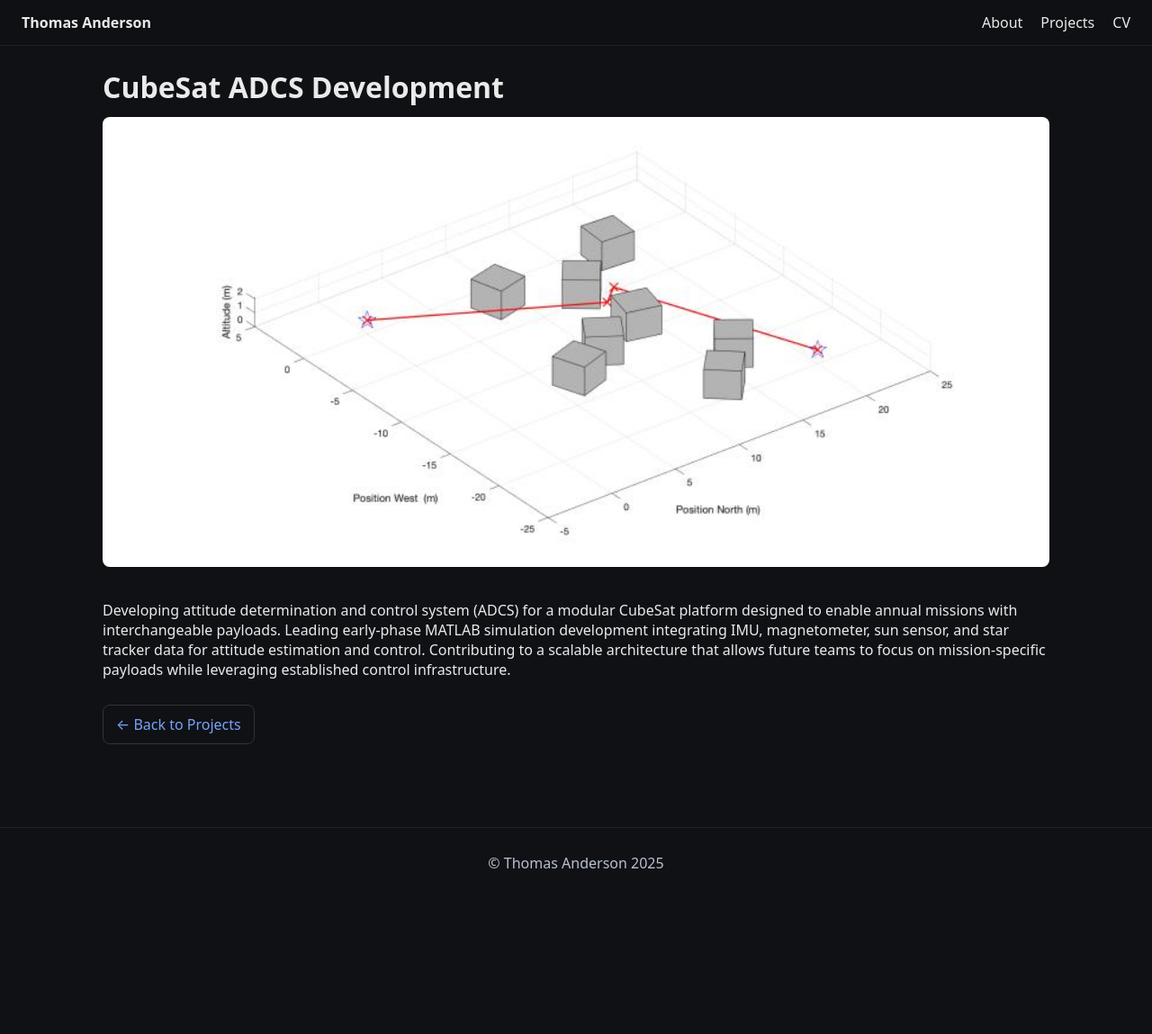
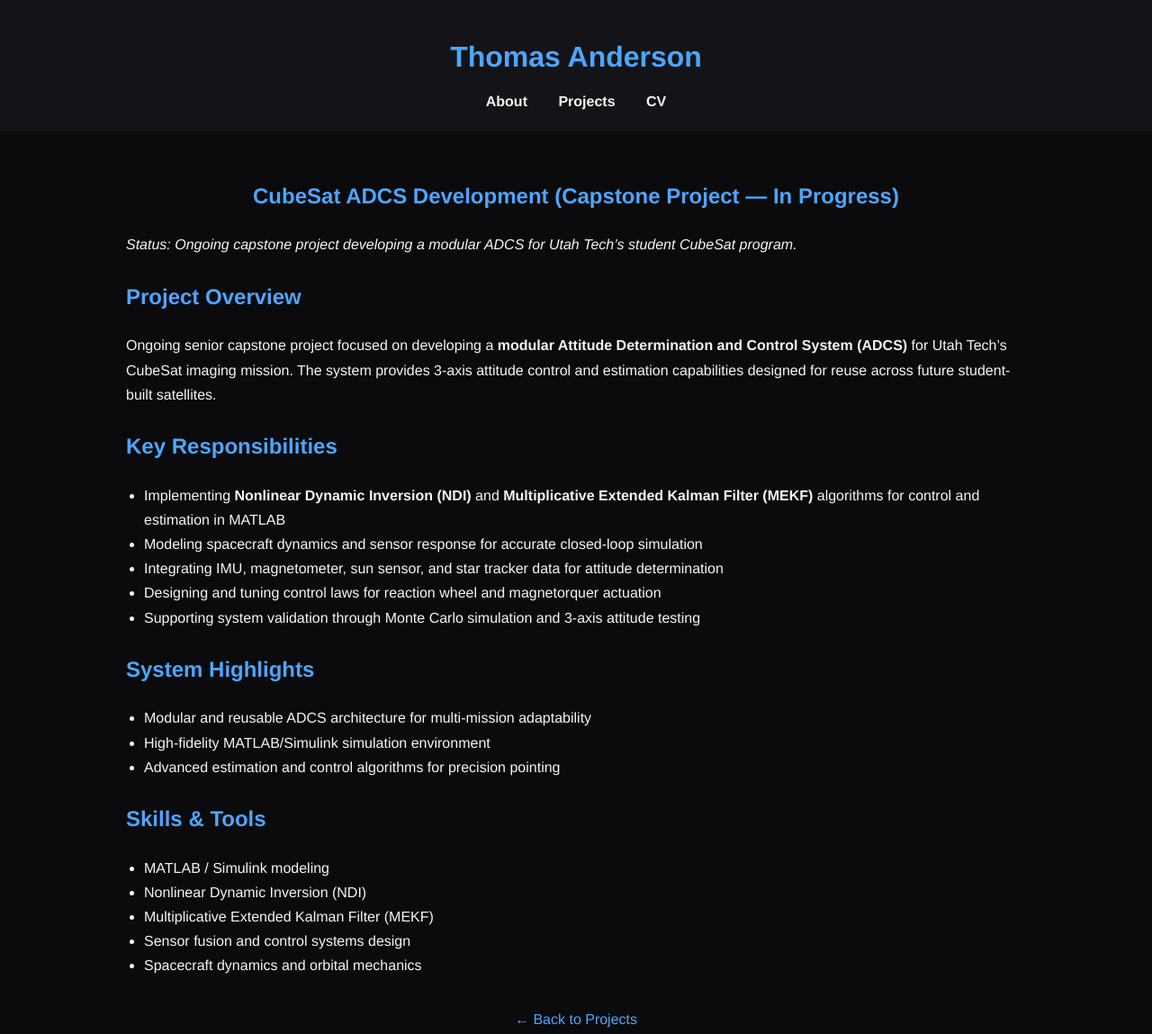
Before and after one commit to tband99/portfolio, a plain HTML site: page project2.html in a window 1280 px wide. Shown: the top 1149 px of the page at 90% size. Before the commit the page ends 998 px from the top, so only its background shows below. Drawn offline with Linux system fonts and the light colour scheme.

Commit message:
Refactor project2.html with new layout and styles
Updated HTML structure, styles, and content for CubeSat ADCS project page.

```diff
--- a/project2.html
+++ b/project2.html
@@ -1,37 +1,105 @@
-<!doctype html><html><head><meta charset='utf-8'><meta name='viewport' content='width=device-width,initial-scale=1'><title>CubeSat ADCS — Thomas Anderson</title>
-<style>
-:root { --c-bg:#0f1115; --c-elev:#171923; --c-text:#eaeaea; --c-sub:#b9c0d0; --c-accent:#7aa2f7; }
-*{box-sizing:border-box}
-body{margin:0;background:var(--c-bg);color:var(--c-text);font-family:ui-sans-serif,system-ui,-apple-system,Segoe UI,Roboto,Helvetica,Arial}
-a{color:var(--c-accent);text-decoration:none}
-.container{max-width:1100px;margin:0 auto;padding:24px}
-nav.site-nav{position:sticky;top:0;z-index:10;background:rgba(15,17,21,.85);backdrop-filter:blur(6px);border-bottom:1px solid #222;display:flex;justify-content:space-between;align-items:center;padding:14px 24px}
-nav .brand a{font-weight:700;color:var(--c-text)}
-nav ul{display:flex;gap:20px;list-style:none;margin:0;padding:0}
-nav ul a{color:var(--c-text)}
-footer.site-footer{padding:28px 24px;border-top:1px solid #222;color:var(--c-sub);text-align:center;margin-top:40px}
-h1,h2,h3{margin:0 0 12px 0}
-.section{margin:28px 0}
-.grid{display:grid;gap:20px;grid-template-columns:repeat(auto-fill,minmax(280px,1fr))}
-.card{background:var(--c-elev);border:1px solid #222;border-radius:12px;overflow:hidden}
-.card img{display:block;width:100%;height:180px;object-fit:cover}
-.card .pad{padding:14px}
-.btn{display:inline-block;padding:10px 14px;border:1px solid #333;border-radius:8px}
-.hero{display:flex;gap:24px;flex-wrap:wrap;align-items:flex-start}
-.hero img{width:260px;height:auto;border-radius:8px;border:1px solid #222}
-.meta{color:var(--c-sub)}
-.embed{position:relative;padding-top:56.25%}
-.embed iframe{position:absolute;top:0;left:0;width:100%;height:100%;border:0}
-hr{border:none;border-top:1px solid #222;margin:24px 0}
-.top-row{display:grid;grid-template-columns:repeat(auto-fit,minmax(280px,1fr));gap:20px}
-</style>
-</head><body>
-<nav class="site-nav">
-  <div class="brand"><a href="projects.html">Thomas Anderson</a></div>
-  <ul>
-    <li><a href="about.html">About</a></li>
-    <li><a href="projects.html">Projects</a></li>
-    <li><a target="_blank" href="CV Thomas Anderson.pdf">CV</a></li>
-  </ul>
-</nav>
-<div class='container'><h1>CubeSat ADCS Development</h1><img src='uav_path_planning.png' style='width:100%;border-radius:8px;margin-bottom:16px;'><p>Developing attitude determination and control system (ADCS) for a modular CubeSat platform designed to enable annual missions with interchangeable payloads. Leading early-phase MATLAB simulation development integrating IMU, magnetometer, sun sensor, and star tracker data for attitude estimation and control. Contributing to a scalable architecture that allows future teams to focus on mission-specific payloads while leveraging established control infrastructure.</p><div class='section'><a class='btn' href='projects.html'>← Back to Projects</a></div></div><footer class="site-footer">© Thomas Anderson 2025</footer></body></html>
+<!DOCTYPE html>
+<html lang="en">
+<head>
+  <meta charset="UTF-8">
+  <meta name="viewport" content="width=device-width, initial-scale=1.0">
+  <title>CubeSat ADCS Development | Thomas Anderson</title>
+  <style>
+    body {
+      background-color: #0b0b0d;
+      color: #f5f5f5;
+      font-family: "Helvetica Neue", sans-serif;
+      margin: 0;
+      padding: 0;
+    }
+    header, footer {
+      text-align: center;
+      padding: 1.5em;
+    }
+    header {
+      background: #141418;
+    }
+    nav a {
+      color: #f5f5f5;
+      margin: 0 15px;
+      text-decoration: none;
+      font-weight: bold;
+    }
+    nav a:hover {
+      color: #4da6ff;
+    }
+    section {
+      max-width: 1000px;
+      margin: auto;
+      padding: 2rem;
+      line-height: 1.7;
+    }
+    h1 {
+      color: #4da6ff;
+      text-align: center;
+    }
+    h2 {
+      color: #4da6ff;
+      margin-top: 1.5rem;
+    }
+    ul {
+      padding-left: 20px;
+    }
+    footer {
+      background-color: #141418;
+      margin-top: 3rem;
+    }
+  </style>
+</head>
+<body>
+  <header>
+    <h1>Thomas Anderson</h1>
+    <nav>
+      <a href="about.html">About</a>
+      <a href="projects.html">Projects</a>
+      <a href="CV%20Thomas%20Anderson.pdf" target="_blank">CV</a>
+    </nav>
+  </header>
+
+  <section>
+    <h1>CubeSat ADCS Development (Capstone Project — In Progress)</h1>
+    <p><em>Status: Ongoing capstone project developing a modular ADCS for Utah Tech’s student CubeSat program.</em></p>
+
+    <h2>Project Overview</h2>
+    <p>Ongoing senior capstone project focused on developing a <strong>modular Attitude Determination and Control System (ADCS)</strong> for Utah Tech’s CubeSat imaging mission. The system provides 3-axis attitude control and estimation capabilities designed for reuse across future student-built satellites.</p>
+
+    <h2>Key Responsibilities</h2>
+    <ul>
+      <li>Implementing <strong>Nonlinear Dynamic Inversion (NDI)</strong> and <strong>Multiplicative Extended Kalman Filter (MEKF)</strong> algorithms for control and estimation in MATLAB</li>
+      <li>Modeling spacecraft dynamics and sensor response for accurate closed-loop simulation</li>
+      <li>Integrating IMU, magnetometer, sun sensor, and star tracker data for attitude determination</li>
+      <li>Designing and tuning control laws for reaction wheel and magnetorquer actuation</li>
+      <li>Supporting system validation through Monte Carlo simulation and 3-axis attitude testing</li>
+    </ul>
+
+    <h2>System Highlights</h2>
+    <ul>
+      <li>Modular and reusable ADCS architecture for multi-mission adaptability</li>
+      <li>High-fidelity MATLAB/Simulink simulation environment</li>
+      <li>Advanced estimation and control algorithms for precision pointing</li>
+    </ul>
+
+    <h2>Skills & Tools</h2>
+    <ul>
+      <li>MATLAB / Simulink modeling</li>
+      <li>Nonlinear Dynamic Inversion (NDI)</li>
+      <li>Multiplicative Extended Kalman Filter (MEKF)</li>
+      <li>Sensor fusion and control systems design</li>
+      <li>Spacecraft dynamics and orbital mechanics</li>
+    </ul>
+
+    <p style="text-align:center; margin-top:2rem;">
+      <a href="projects.html" style="color:#4da6ff; text-decoration:none;">← Back to Projects</a>
+    </p>
+  </section>
+
+  <footer>
+    <p>© Thomas Anderson 2025</p>
+  </footer>
+</body>
+</html>
```
